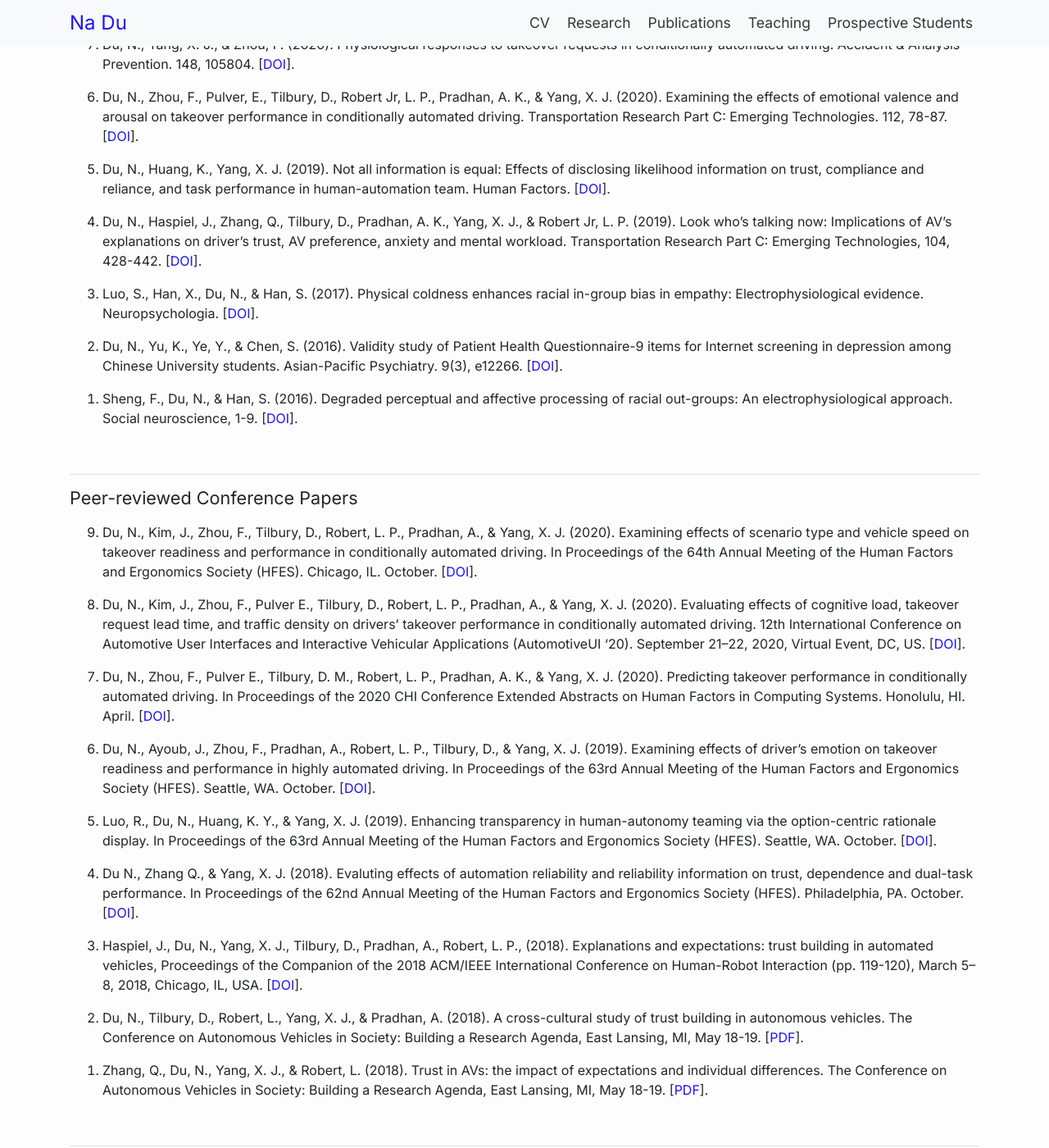
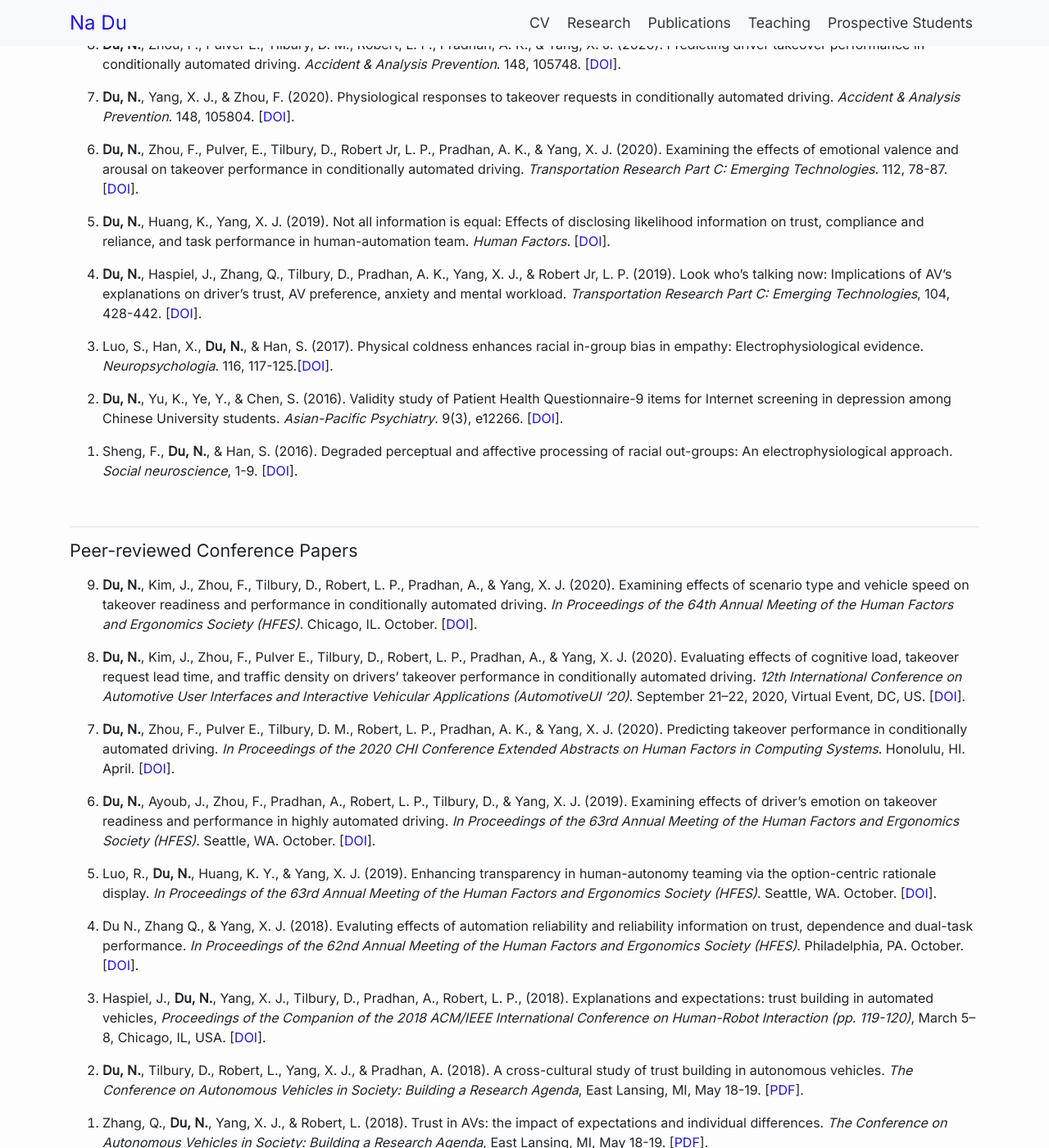
Before and after one commit to nadu-pitt/nadu-pitt.github.io, a Jekyll site: the page built from pub.md, in a window 1280 px wide and 1400 px high, scrolled down 348 px. Shown: the whole window at 82% size. Built offline with Jekyll 4.4.1, drawn with Linux system fonts in a browser that asks for light colours; some of the changed text lies outside the part shown.

Commit message:
first implementation

```diff
--- a/pub.md
+++ b/pub.md
@@ -23,21 +23,23 @@
 ## Peer-reviewed Journal Papers {#bm1}
 <p></p>
 
+9. Wu, C., Zhang, W., You, X., & **Du, N.** (2021). Which accuracy levels of positioning technologies do drivers really need in connected vehicle settings for safety. *Accident Analysis & Prevention*, 106106. \[[DOI](https://doi.org/10.1016/j.aap.2021.106106)\].
+
 8. **Du, N.**, Zhou, F., Pulver E., Tilbury, D. M., Robert, L. P., Pradhan, A. K., & Yang, X. J. (2020). Predicting driver takeover performance in  conditionally  automated  driving. *Accident & Analysis Prevention*. 148, 105748. \[[DOI](http://doi.org/10.1016/j.aap.2020.105748)\].
 
-7. Du, N., Yang, X.  J., & Zhou, F. (2020). Physiological responses to takeover requests in conditionally automated driving. Accident & Analysis Prevention. 148, 105804. \[[DOI](http://doi.org/10.1016/j.aap.2020.105804)\].
+7. **Du, N.**, Yang, X.  J., & Zhou, F. (2020). Physiological responses to takeover requests in conditionally automated driving. *Accident & Analysis Prevention*. 148, 105804. \[[DOI](http://doi.org/10.1016/j.aap.2020.105804)\].
 
-6. Du, N., Zhou, F., Pulver, E., Tilbury, D., Robert Jr, L. P., Pradhan, A. K., & Yang, X. J. (2020). Examining the effects of emotional valence and arousal on takeover performance in conditionally automated driving. Transportation Research Part C: Emerging Technologies. 112, 78-87. \[[DOI](http://doi.org/10.1016/j.trc.2020.01.006)\].
+6. **Du, N.**, Zhou, F., Pulver, E., Tilbury, D., Robert Jr, L. P., Pradhan, A. K., & Yang, X. J. (2020). Examining the effects of emotional valence and arousal on takeover performance in conditionally automated driving. *Transportation Research Part C: Emerging Technologies*. 112, 78-87. \[[DOI](http://doi.org/10.1016/j.trc.2020.01.006)\].
 
-5. Du, N., Huang, K., Yang, X. J. (2019). Not all information is equal: Effects of disclosing likelihood information on trust, compliance and reliance, and task performance in human-automation team. Human Factors. \[[DOI](http://doi.org/10.1177/0018720819862916)\].
+5. **Du, N.**, Huang, K., Yang, X. J. (2019). Not all information is equal: Effects of disclosing likelihood information on trust, compliance and reliance, and task performance in human-automation team. *Human Factors.* \[[DOI](http://doi.org/10.1177/0018720819862916)\].
 
-4. Du, N., Haspiel, J., Zhang, Q., Tilbury, D., Pradhan, A. K., Yang, X. J., & Robert Jr, L. P. (2019). Look who’s talking now: Implications of AV’s explanations on driver’s trust, AV preference, anxiety and mental workload. Transportation Research Part C: Emerging Technologies, 104, 428-442. \[[DOI](http://doi.org/10.1016/j.trc.2019.05.025)\].
+4. **Du, N.**, Haspiel, J., Zhang, Q., Tilbury, D., Pradhan, A. K., Yang, X. J., & Robert Jr, L. P. (2019). Look who’s talking now: Implications of AV’s explanations on driver’s trust, AV preference, anxiety and mental workload. *Transportation Research Part C: Emerging Technologies*, 104, 428-442. \[[DOI](http://doi.org/10.1016/j.trc.2019.05.025)\].
 
-3. Luo, S., Han, X., Du, N., & Han, S. (2017). Physical coldness enhances racial in-group bias in empathy: Electrophysiological evidence. Neuropsychologia. \[[DOI](http://doi.org/10.1016/j.neuropsychologia.2017.05.002)\].
+3. Luo, S., Han, X., **Du, N.**, & Han, S. (2017). Physical coldness enhances racial in-group bias in empathy: Electrophysiological evidence. *Neuropsychologia*. 116, 117-125.\[[DOI](http://doi.org/10.1016/j.neuropsychologia.2017.05.002)\].
 
-2. Du, N., Yu, K., Ye, Y., & Chen, S. (2016). Validity study of Patient Health Questionnaire-9 items for Internet screening in depression among Chinese University students. Asian-Pacific Psychiatry. 9(3), e12266. \[[DOI](http://doi.org/10.1111/appy.12266)\].
+2. **Du, N.**, Yu, K., Ye, Y., & Chen, S. (2016). Validity study of Patient Health Questionnaire-9 items for Internet screening in depression among Chinese University students. *Asian-Pacific Psychiatry*. 9(3), e12266. \[[DOI](http://doi.org/10.1111/appy.12266)\].
 
-1. Sheng, F., Du, N., & Han, S. (2016). Degraded perceptual and affective processing of racial out-groups: An electrophysiological approach. Social neuroscience, 1-9. \[[DOI](http://doi.org/10.1080/17470919.2016.1182944)\].
+1. Sheng, F., **Du, N.**, & Han, S. (2016). Degraded perceptual and affective processing of racial out-groups: An electrophysiological approach. *Social neuroscience*, 1-9. \[[DOI](http://doi.org/10.1080/17470919.2016.1182944)\].
 {: reversed="reversed"}
 
 
@@ -51,23 +53,23 @@
 ## Peer-reviewed Conference Papers {#bm2}
 <p></p>
 
-9. Du, N., Kim, J., Zhou, F., Tilbury, D., Robert, L. P., Pradhan, A., & Yang, X. J. (2020). Examining effects of scenario type and vehicle speed on takeover readiness and performance in conditionally automated driving. In Proceedings of the 64th Annual Meeting of the Human Factors and Ergonomics Society (HFES). Chicago, IL. October. \[[DOI](https://doi.org/10.1177/1071181320641482)\].
+9. **Du, N.**, Kim, J., Zhou, F., Tilbury, D., Robert, L. P., Pradhan, A., & Yang, X. J. (2020). Examining effects of scenario type and vehicle speed on takeover readiness and performance in conditionally automated driving. *In Proceedings of the 64th Annual Meeting of the Human Factors and Ergonomics Society (HFES)*. Chicago, IL. October. \[[DOI](https://doi.org/10.1177/1071181320641482)\].
 
-8. Du, N., Kim, J., Zhou, F., Pulver E., Tilbury, D., Robert, L. P., Pradhan, A., & Yang, X. J. (2020). Evaluating effects of cognitive load, takeover request lead time, and traffic density on drivers' takeover performance in conditionally automated driving. 12th International Conference on Automotive User Interfaces and Interactive Vehicular Applications (AutomotiveUI '20). September 21--22, 2020, Virtual Event, DC, US. \[[DOI](http://doi.org/10.1145/3409120.3410666)\].
+8. **Du, N.**, Kim, J., Zhou, F., Pulver E., Tilbury, D., Robert, L. P., Pradhan, A., & Yang, X. J. (2020). Evaluating effects of cognitive load, takeover request lead time, and traffic density on drivers' takeover performance in conditionally automated driving. *12th International Conference on Automotive User Interfaces and Interactive Vehicular Applications (AutomotiveUI '20)*. September 21--22, 2020, Virtual Event, DC, US. \[[DOI](http://doi.org/10.1145/3409120.3410666)\].
 
-7. Du, N., Zhou, F., Pulver E., Tilbury, D. M., Robert, L. P., Pradhan, A. K., & Yang, X. J. (2020). Predicting takeover performance in conditionally automated driving. In Proceedings of the 2020 CHI Conference Extended Abstracts on Human Factors in Computing Systems. Honolulu, HI. April. \[[DOI](http://doi.org/10.1145/3334480.3382963)\].
+7. **Du, N.**, Zhou, F., Pulver E., Tilbury, D. M., Robert, L. P., Pradhan, A. K., & Yang, X. J. (2020). Predicting takeover performance in conditionally automated driving. *In Proceedings of the 2020 CHI Conference Extended Abstracts on Human Factors in Computing Systems*. Honolulu, HI. April. \[[DOI](http://doi.org/10.1145/3334480.3382963)\].
 
-6. Du, N., Ayoub, J., Zhou, F., Pradhan, A., Robert, L. P., Tilbury, D., & Yang, X. J. (2019). Examining effects of driver's emotion on takeover readiness and performance in highly automated driving. In Proceedings of the 63rd Annual Meeting of the Human Factors and Ergonomics Society (HFES). Seattle, WA. October. \[[DOI](http://doi.org/10.1177/1071181319631391)\].
+6. **Du, N.**, Ayoub, J., Zhou, F., Pradhan, A., Robert, L. P., Tilbury, D., & Yang, X. J. (2019). Examining effects of driver's emotion on takeover readiness and performance in highly automated driving. *In Proceedings of the 63rd Annual Meeting of the Human Factors and Ergonomics Society (HFES)*. Seattle, WA. October. \[[DOI](http://doi.org/10.1177/1071181319631391)\].
 
-5. Luo, R., Du, N., Huang, K. Y., & Yang, X. J. (2019). Enhancing transparency in human-autonomy teaming via the option-centric rationale display. In Proceedings of the 63rd Annual Meeting of the Human Factors and Ergonomics Society (HFES). Seattle, WA. October. \[[DOI](http://doi.org/10.1177/1071181319631366)\].
+5. Luo, R., **Du, N.**, Huang, K. Y., & Yang, X. J. (2019). Enhancing transparency in human-autonomy teaming via the option-centric rationale display. *In Proceedings of the 63rd Annual Meeting of the Human Factors and Ergonomics Society (HFES)*. Seattle, WA. October. \[[DOI](http://doi.org/10.1177/1071181319631366)\].
 
-4. Du N., Zhang Q., & Yang, X. J. (2018). Evaluting effects of automation reliability and reliability information on trust, dependence and dual-task performance. In Proceedings of the 62nd Annual Meeting of the Human Factors and Ergonomics Society (HFES). Philadelphia, PA. October. \[[DOI](http://doi.org/10.1177/1541931218621041)\].
+4. Du N., Zhang Q., & Yang, X. J. (2018). Evaluting effects of automation reliability and reliability information on trust, dependence and dual-task performance. *In Proceedings of the 62nd Annual Meeting of the Human Factors and Ergonomics Society (HFES)*. Philadelphia, PA. October. \[[DOI](http://doi.org/10.1177/1541931218621041)\].
 
-3. Haspiel, J., Du, N., Yang, X. J., Tilbury, D., Pradhan, A., Robert, L. P., (2018). Explanations and expectations: trust building in automated vehicles, Proceedings of the Companion of the 2018 ACM/IEEE International Conference on Human-Robot Interaction (pp. 119-120), March 5–8, 2018, Chicago, IL, USA. \[[DOI](http://doi.org/10.1145/3173386.3177057)\].
+3. Haspiel, J., **Du, N.**, Yang, X. J., Tilbury, D., Pradhan, A., Robert, L. P., (2018). Explanations and expectations: trust building in automated vehicles, *Proceedings of the Companion of the 2018 ACM/IEEE International Conference on Human-Robot Interaction (pp. 119-120)*, March 5–8, Chicago, IL, USA. \[[DOI](http://doi.org/10.1145/3173386.3177057)\].
 
-2. Du, N., Tilbury, D., Robert, L., Yang, X. J., & Pradhan, A. (2018). A cross-cultural study of trust building in autonomous vehicles. The Conference on Autonomous Vehicles in Society: Building a Research Agenda, East Lansing, MI, May 18-19. \[[PDF](https://deepblue.lib.umich.edu/bitstream/handle/2027.42/142564/Du%20et%20al.%202018.pdf?sequence=1)\].
+2. **Du, N.**, Tilbury, D., Robert, L., Yang, X. J., & Pradhan, A. (2018). A cross-cultural study of trust building in autonomous vehicles. *The Conference on Autonomous Vehicles in Society: Building a Research Agenda*, East Lansing, MI, May 18-19. \[[PDF](https://deepblue.lib.umich.edu/bitstream/handle/2027.42/142564/Du%20et%20al.%202018.pdf?sequence=1)\].
 
-1. Zhang, Q., Du, N., Yang, X. J., & Robert, L. (2018). Trust in AVs: the impact of expectations and individual differences. The Conference on Autonomous Vehicles in Society: Building a Research Agenda, East Lansing, MI, May 18-19. \[[PDF](https://deepblue.lib.umich.edu/bitstream/handle/2027.42/142567/Zhang%20et%20al.%202018.pdf?sequence=1)\].
+1. Zhang, Q., **Du, N.**, Yang, X. J., & Robert, L. (2018). Trust in AVs: the impact of expectations and individual differences. *The Conference on Autonomous Vehicles in Society: Building a Research Agenda*, East Lansing, MI, May 18-19. \[[PDF](https://deepblue.lib.umich.edu/bitstream/handle/2027.42/142567/Zhang%20et%20al.%202018.pdf?sequence=1)\].
 {: reversed="reversed"}
 
 
```
Also changed, not shown: _posts/Award.md (added, +4 -0 lines), all_news.md (+14 -14 lines), cv.md (+3 -1 lines), index.md (+7 -8 lines), prospective_students.md (+5 -6 lines), research.md (+14 -13 lines), 1 other file.
